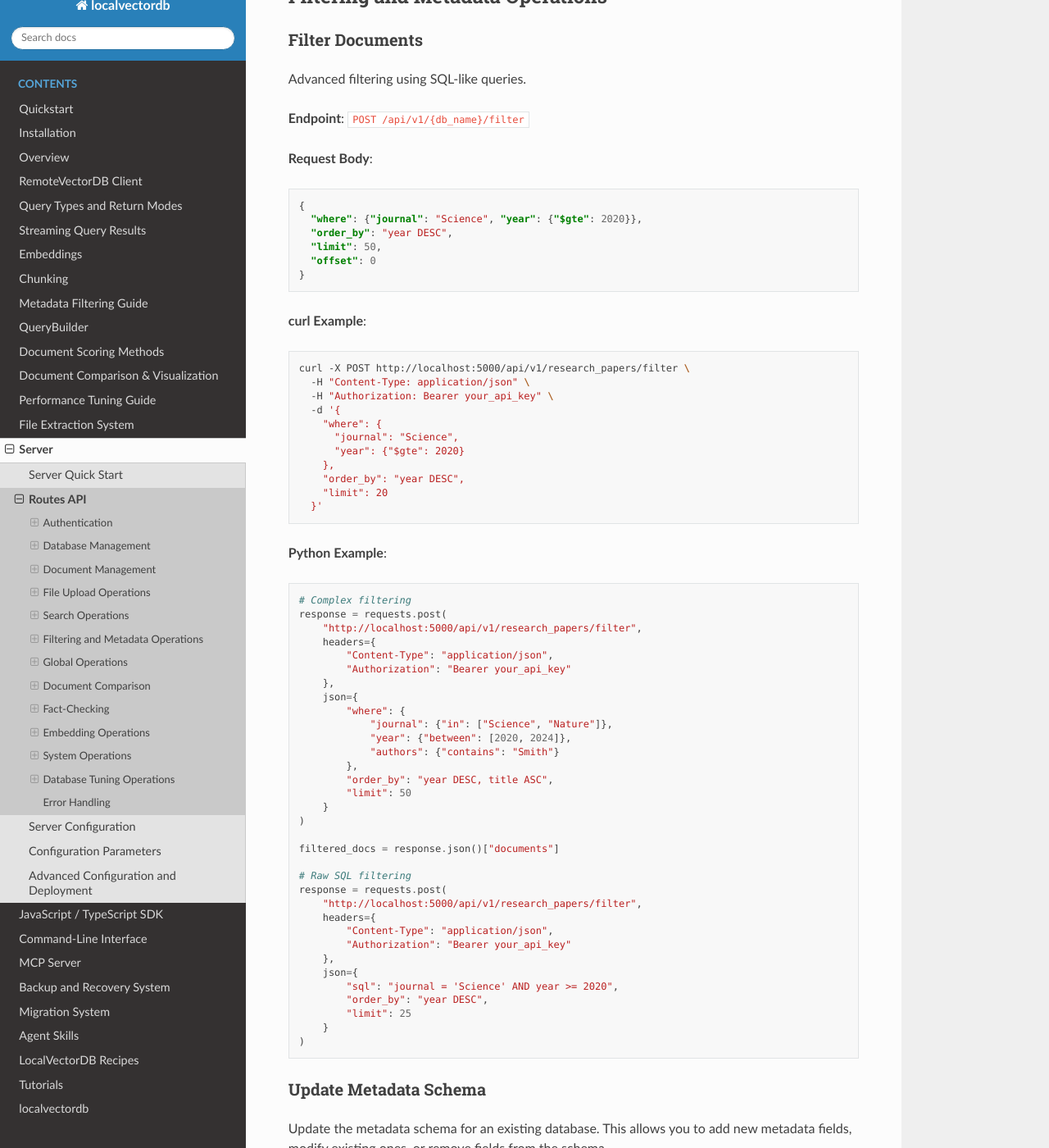
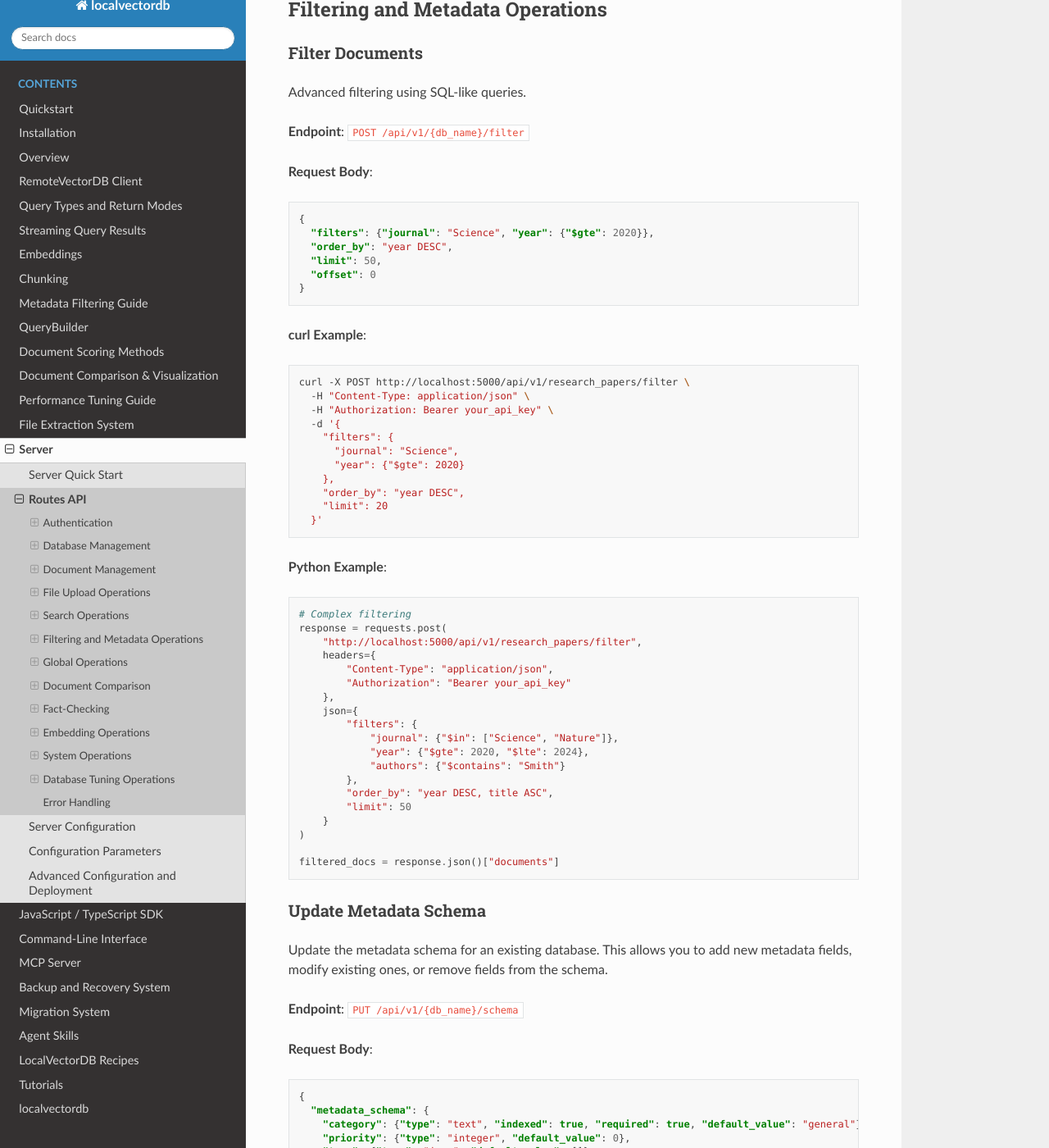
Before and after one commit to thomas-villani/localvectordb, a Sphinx documentation site: the page built from docs/source/server/routes.rst, in a window 1280 px wide and 1400 px high, scrolled down 26421 px. Shown: the whole window at 82% size. Built offline with Sphinx 7.4.7 and the Read the Docs theme 3.1.0, drawn with Linux system fonts in a browser that asks for light colours; some of the changed text lies outside the part shown.

Commit message:
docs: sync SDK + HTTP API docs to v0.1.0 contract; add JS package LICENSE/CHANGELOG
The JS SDK docs and the server HTTP reference still described the
pre-v0.1.0 request/response contract. Because the server request bodies are
now strict (extra="forbid"), several documented calls would fail (405/422),
not merely read wrong.

docs/source/sdk/database.rst:
- exists() documented as a keyed dict -> positional boolean[] aligned with ids
- list() page param -> offset
- factCheck() top_k -> k

docs/source/server/routes.rst:
- Update Document: PUT -> PATCH (endpoint, curl, and requests example)
- List documents: page -> offset; pagination shape corrected to
  {limit, offset, total, has_more} (dropped current_page/total_pages)
- /filter body: "where" -> "filters"; removed the dead raw-SQL ("sql") example
  (the strict FilterDocumentsBody no longer accepts it); $-prefixed operators,
  $between -> $gte/$lte
- factcheck body: top_k -> k
- maintenance paths: incremental_vacuum -> incremental-vacuum,
  checkpoint_if_large -> checkpoint-if-large

sdk/js:
- Add LICENSE (MIT, matches repo) so the npm package ships a license file
- Add CHANGELOG.md documenting the initial 0.1.0 release

Sphinx build passes with no new warnings on the edited files.

Co-Authored-By: Claude Opus 4.8 (1M context) <noreply@anthropic.com>

```diff
--- a/docs/source/server/routes.rst
+++ b/docs/source/server/routes.rst
@@ -1409,7 +1410,7 @@ Advanced filtering using SQL-like queries.
 .. code-block:: json
 
    {
-     "where": {"journal": "Science", "year": {"$gte": 2020}},
+     "filters": {"journal": "Science", "year": {"$gte": 2020}},
      "order_by": "year DESC",
      "limit": 50,
      "offset": 0
@@ -1423,7 +1424,7 @@ Advanced filtering using SQL-like queries.
      -H "Content-Type: application/json" \
      -H "Authorization: Bearer your_api_key" \
      -d '{
-       "where": {
+       "filters": {
          "journal": "Science",
          "year": {"$gte": 2020}
        },
@@ -1443,10 +1444,10 @@ Advanced filtering using SQL-like queries.
            "Authorization": "Bearer your_api_key"
        },
        json={
-           "where": {
-               "journal": {"in": ["Science", "Nature"]},
-               "year": {"between": [2020, 2024]},
-               "authors": {"contains": "Smith"}
+           "filters": {
+               "journal": {"$in": ["Science", "Nature"]},
+               "year": {"$gte": 2020, "$lte": 2024},
+               "authors": {"$contains": "Smith"}
            },
            "order_by": "year DESC, title ASC",
            "limit": 50
@@ -1454,20 +1455,6 @@ Advanced filtering using SQL-like queries.
    )
 
    filtered_docs = response.json()["documents"]
-
-   # Raw SQL filtering
-   response = requests.post(
-       "http://localhost:5000/api/v1/research_papers/filter",
-       headers={
-           "Content-Type": "application/json",
-           "Authorization": "Bearer your_api_key"
-       },
-       json={
-           "sql": "journal = 'Science' AND year >= 2020",
-           "order_by": "year DESC",
-           "limit": 25
-       }
-   )
 
 Update Metadata Schema
 ^^^^^^^^^^^^^^^^^^^^^^^
@@ -2188,7 +2175,7 @@ Perform maintenance operations on the database's SQLite backend.
 
 **SQLite Incremental Vacuum** (separate endpoint)
 
-**Endpoint**: ``POST /api/v1/<db_name>/maintenance/incremental_vacuum``
+**Endpoint**: ``POST /api/v1/<db_name>/maintenance/incremental-vacuum``
 
 .. code-block:: json
 
@@ -2200,7 +2187,7 @@ Perform maintenance operations on the database's SQLite backend.
 
 **Checkpoint If WAL Large**
 
-**Endpoint**: ``POST /api/v1/<db_name>/maintenance/checkpoint_if_large``
+**Endpoint**: ``POST /api/v1/<db_name>/maintenance/checkpoint-if-large``
 
 .. code-block:: json
 
@@ -2234,7 +2221,7 @@ Perform maintenance operations on the database's SQLite backend.
         -H "Authorization: Bearer your_api_key" \
         -H "Content-Type: application/json" \
         -d '{"pages": 2000}' \
-        http://localhost:5000/api/v1/mydatabase/maintenance/incremental_vacuum
+        http://localhost:5000/api/v1/mydatabase/maintenance/incremental-vacuum
 
 Tuning Endpoint Security
 ^^^^^^^^^^^^^^^^^^^^^^^^^
```
Also changed, not shown: other parts of docs/source/server/routes.rst (+8 -7 lines), docs/source/sdk/database.rst (+7 -4 lines), sdk/js/CHANGELOG.md (added), 1 other file.
